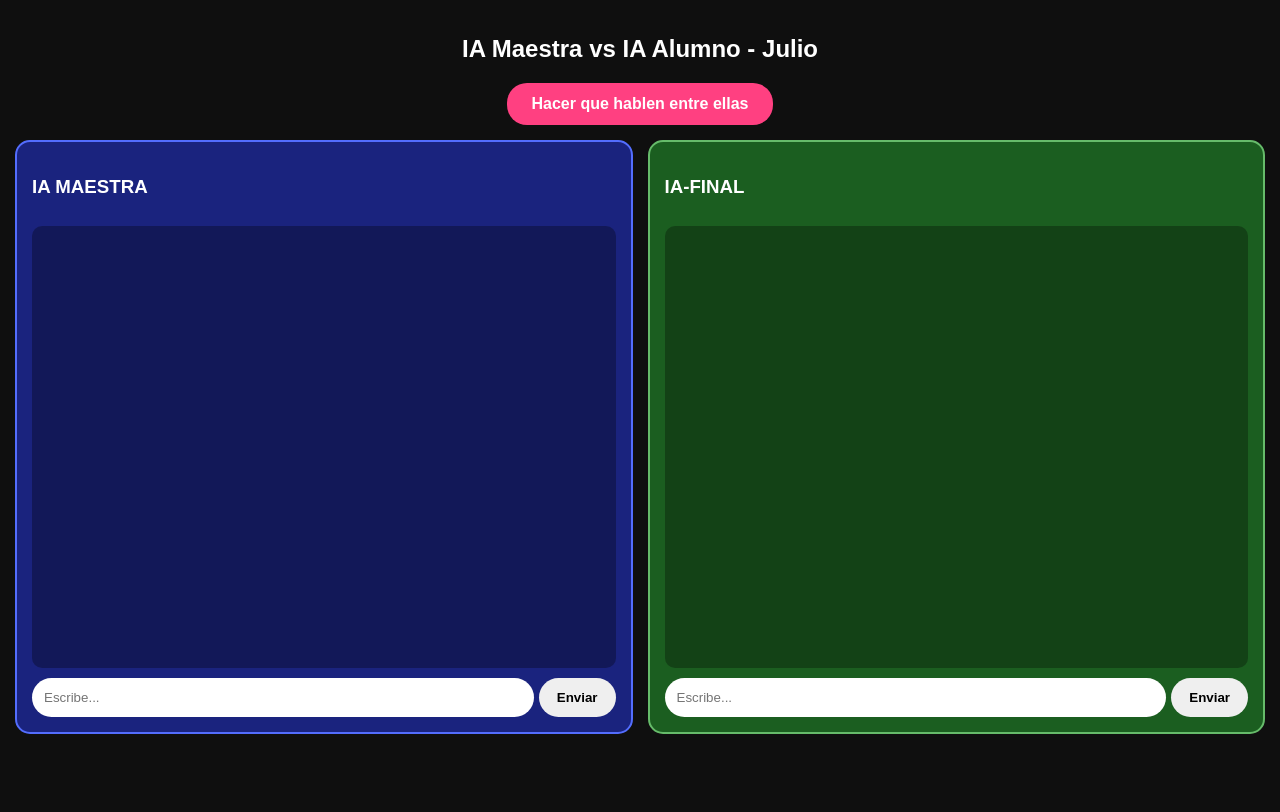
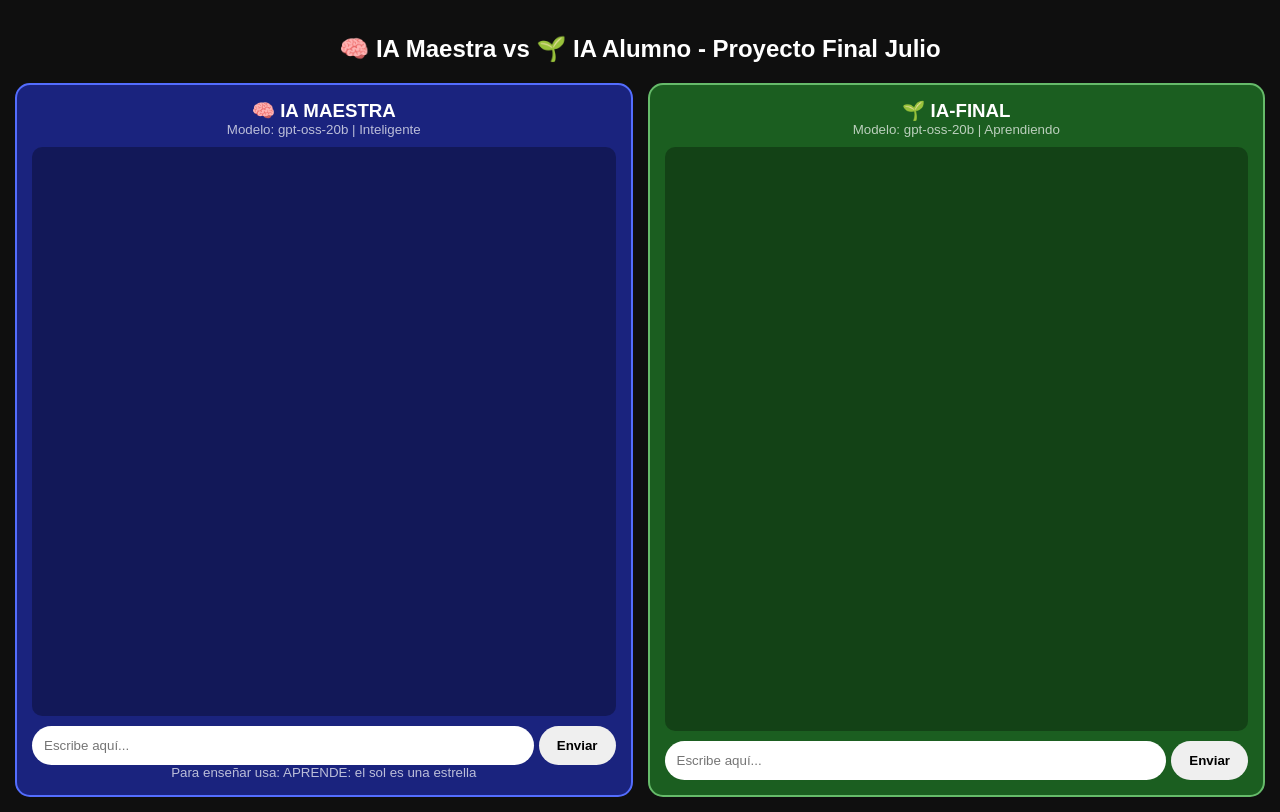
Before and after one commit to ramirezrosariojuancarlos-coder/IA-, a Python web app: template templates/index.html in a window 1280 px wide. Before the commit the page ends 734 px from the top, so only its background shows below. Run offline with Jinja, Linux system fonts and the light colour scheme; the template is opened without the code that fills it, so the values that code supplies are empty.

Commit message:
Actualizar index.html

```diff
--- a/templates/index.html
+++ b/templates/index.html
@@ -6,51 +6,49 @@
 <style>
 body{font-family:Arial; background:#0f0f0f; color:white; margin:0; padding:15px}
 .container{display:flex; gap:15px; flex-wrap:wrap}
-.box{flex:1; min-width:300px; border-radius:15px; padding:15px; display:flex; flex-direction:column; height:70vh}
+.box{flex:1; min-width:300px; border-radius:15px; padding:15px; display:flex; flex-direction:column; height:85vh}
 #maestra{background:#1a237e; border:2px solid #536dfe}
 #alumna{background:#1b5e20; border:2px solid #66bb6a}
 .chat{flex:1; overflow-y:auto; background:rgba(0,0,0,0.3); border-radius:10px; padding:10px; margin:10px 0}
-.msg{margin:8px 0; padding:8px 10px; border-radius:10px; max-width:90%; word-wrap:break-word}
-.user{background:#fff; color:#000; margin-left:auto}
-.bot{background:rgba(255,255,255,0.2)}
+.msg{margin:8px 0; padding:8px 10px; border-radius:10px; max-width:90%}
+.user{background:#fff; color:#000; align-self:flex-end; margin-left:auto}
+.bot{background:rgba(255,255,255,0.15)}
 .input-area{display:flex; gap:5px}
 input{flex:1; padding:12px; border-radius:20px; border:none}
 button{padding:12px 18px; border-radius:20px; border:none; font-weight:bold; cursor:pointer}
-.top-btn{text-align:center; margin-bottom:15px}
-.top-btn button{background:#ff4081; color:white; font-size:16px; padding:12px 25px}
+h3{margin:0; text-align:center}
+small{opacity:0.7; text-align:center; display:block}
 </style>
 </head>
 <body>
-<h2 style="text-align:center">IA Maestra vs IA Alumno - Julio</h2>
-<div class="top-btn"><button onclick="hablenSolas()">Hacer que hablen entre ellas</button></div>
+<h2 style="text-align:center">🧠 IA Maestra vs 🌱 IA Alumno - Proyecto Final Julio</h2>
 <div class="container">
-  <div class="box" id="maestra"><h3>IA MAESTRA</h3><div class="chat" id="chatM"></div><div class="input-area"><input id="inM" placeholder="Escribe..."><button onclick="enviar('maestra')">Enviar</button></div></div>
-  <div class="box" id="alumna"><h3>IA-FINAL</h3><div class="chat" id="chatA"></div><div class="input-area"><input id="inA" placeholder="Escribe..."><button onclick="enviar('alumna')">Enviar</button></div></div>
+  <div class="box" id="maestra">
+    <h3>🧠 IA MAESTRA</h3><small>Modelo: gpt-oss-20b | Inteligente</small>
+    <div class="chat" id="chatM"></div>
+    <div class="input-area"><input id="inM" placeholder="Escribe aquí..."><button onclick="enviar('maestra')">Enviar</button></div>
+    <small>Para enseñar usa: APRENDE: el sol es una estrella</small>
+  </div>
+  <div class="box" id="alumna">
+    <h3>🌱 IA-FINAL</h3><small>Modelo: gpt-oss-20b | Aprendiendo</small>
+    <div class="chat" id="chatA"></div>
+    <div class="input-area"><input id="inA" placeholder="Escribe aquí..."><button onclick="enviar('alumna')">Enviar</button></div>
+  </div>
 </div>
 <script>
 async function enviar(rol){
-  try{
-    let input = rol==='maestra'? document.getElementById('inM') : document.getElementById('inA');
-    let chat = rol==='maestra'? document.getElementById('chatM') : document.getElementById('chatA');
-    let texto = input.value.trim(); if(!texto) return;
-    chat.innerHTML += `<div class="msg user">${texto}</div>`; input.value=''; chat.scrollTop = 9999;
-    let res = await fetch('/chat',{method:'POST', headers:{'Content-Type':'application/json'}, body: JSON.stringify({message:texto, rol:rol})});
-    let data = await res.json();
-    chat.innerHTML += `<div class="msg bot">${data.reply}</div>`; chat.scrollTop = 9999;
-  }catch(err){ alert("Error: " + err); }
-}
-async function hablenSolas(){
-  let tema = prompt("De que quieres que hablen?");
-  if(!tema) return;
-  document.getElementById('chatM').innerHTML += `<div class="msg user">TEMA: ${tema}</div>`;
-  enviarConTema('maestra', `Explica a tu alumna en 2 lineas sobre: ${tema}`);
-}
-async function enviarConTema(rol, texto){
+  let input = rol==='maestra'? document.getElementById('inM') : document.getElementById('inA');
   let chat = rol==='maestra'? document.getElementById('chatM') : document.getElementById('chatA');
+  let texto = input.value.trim(); if(!texto) return;
+  chat.innerHTML += `<div class="msg user">${texto}</div>`; input.value='';
+  chat.scrollTop = chat.scrollHeight;
   let res = await fetch('/chat',{method:'POST', headers:{'Content-Type':'application/json'}, body: JSON.stringify({message:texto, rol:rol})});
   let data = await res.json();
   chat.innerHTML += `<div class="msg bot">${data.reply}</div>`;
+  chat.scrollTop = chat.scrollHeight;
 }
+document.getElementById('inM').addEventListener('keypress', e=>{if(e.key==='Enter') enviar('maestra')});
+document.getElementById('inA').addEventListener('keypress', e=>{if(e.key==='Enter') enviar('alumna')});
 </script>
 </body>
 </html>
```
